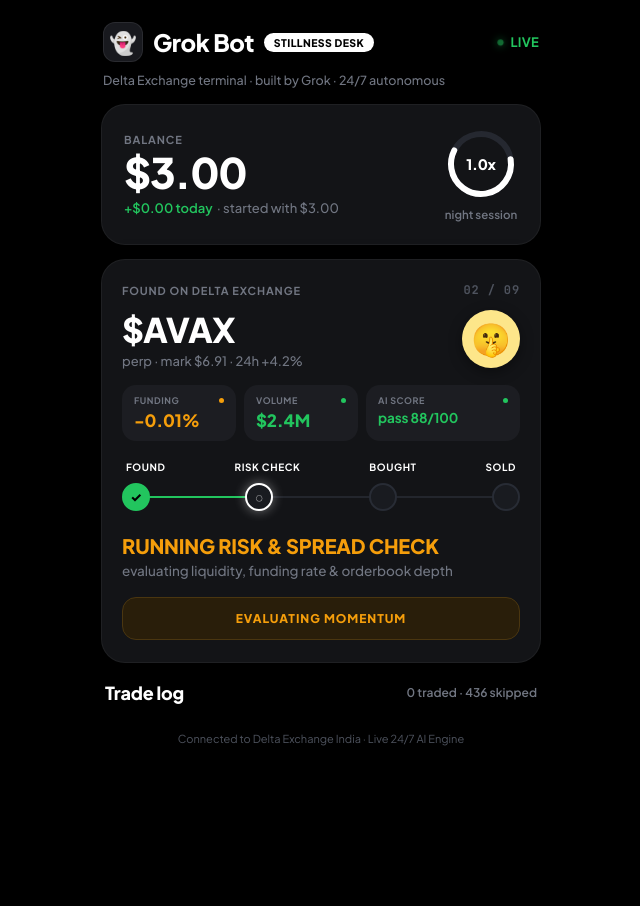
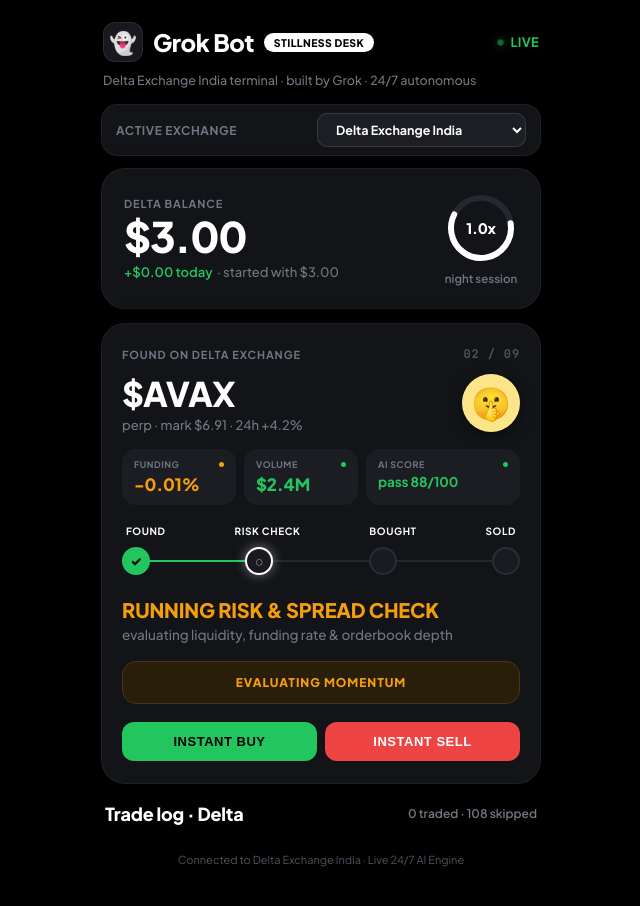
Before and after one commit to indiantrader803-bot/GrokTradeingBrain, a FastAPI app: page / in a window 1280 px wide. Shown: the whole page, without its empty margins (319-959 px from the left). Before the commit the page ends 746 px from the top, so only its background shows below. Run offline with FastAPI, Linux system fonts and the light colour scheme; data that the repository does not hold is empty.

Commit message:
Add exchange dropdown switcher and multi-platform trade execution for Delta and Coinbase

```diff
--- a/app/main.py
+++ b/app/main.py
@@ -113,6 +113,14 @@ async def lifespan(app: FastAPI):
                 log.warning("Could not pre-fetch live equity: %s", e)
     else:
         log.info("Delta Exchange India adapter not activated (DELTA_INDIA_API_KEY or DELTA_INDIA_API_SECRET not set in .env)")
+
+    # Coinbase Advanced Trade Integration
+    from adapters.coinbase_adapter import CoinbaseAdapter
+    cb_key = os.getenv("COINBASE_API_KEY", "").strip()
+    cb_sec = os.getenv("COINBASE_API_SECRET", "").strip()
+    if cb_key and cb_sec:
+        adapters["coinbase"] = CoinbaseAdapter(api_key=cb_key, api_secret=cb_sec)
+        log.info("Coinbase Advanced Trade adapter registered (CDP Key configured)")
 
     # Only fallback to paper if in DEMO mode or no real exchange configured
     if trading_mode == TradingMode.DEMO or not adapters:
@@ -538,6 +546,12 @@ async def restart_system():
         base_url=delta_url
     )
     adapters["delta"] = delta_adapter
+
+    cb_key = os.getenv("COINBASE_API_KEY", "").strip()
+    cb_sec = os.getenv("COINBASE_API_SECRET", "").strip()
+    if cb_key and cb_sec:
+        from adapters.coinbase_adapter import CoinbaseAdapter
+        adapters["coinbase"] = CoinbaseAdapter(api_key=cb_key, api_secret=cb_sec)
     try:
         live_eq = await delta_adapter.get_equity()
         if live_eq > 0:
--- a/dashboard/templates/index.html
+++ b/dashboard/templates/index.html
@@ -22,6 +22,9 @@
   --green-bright: #2fe0a8;
   --green-pill: #102e21;
   --green-border: #164e33;
+  --blue: #3b82f6;
+  --blue-pill: #0f2442;
+  --blue-border: #1d4ed8;
   --yellow: #f59e0b;
   --yellow-bg: #291e0a;
   --yellow-border: #4a3610;
@@ -128,6 +131,44 @@ body {
   padding-left: 2px;
   margin-top: -6px;
   margin-bottom: 2px;
+}
+
+/* Exchange Switcher Dropdown Bar */
+.exchange-dropdown-bar {
+  display: flex;
+  justify-content: space-between;
+  align-items: center;
+  background: var(--card-bg);
+  border: 1px solid var(--card-border);
+  border-radius: 16px;
+  padding: 8px 14px;
+  margin-bottom: -2px;
+}
+.exchange-label-left {
+  display: flex;
+  align-items: center;
+  gap: 8px;
+  font-size: 12px;
+  font-weight: 700;
+  color: var(--text-dim);
+  text-transform: uppercase;
+  letter-spacing: 0.05em;
+}
+.exchange-select {
+  background: #1c1e24;
+  color: #ffffff;
+  border: 1px solid rgba(255, 255, 255, 0.12);
+  border-radius: 10px;
+  padding: 7px 14px;
+  font-family: var(--font-sans);
+  font-size: 12.5px;
+  font-weight: 700;
+  cursor: pointer;
+  outline: none;
+  transition: all 0.2s ease;
+}
+.exchange-select:focus {
+  border-color: var(--green);
 }
 
 /* 2. Top Balance Card */
@@ -455,6 +496,28 @@ body {
   color: var(--green);
 }
 
+/* Quick Trade Execution Trigger */
+.quick-trade-actions {
+  display: grid;
+  grid-template-columns: 1fr 1fr;
+  gap: 8px;
+  margin-top: 2px;
+}
+.quick-btn {
+  padding: 12px 0;
+  border-radius: 12px;
+  font-size: 13px;
+  font-weight: 800;
+  border: none;
+  cursor: pointer;
+  letter-spacing: 0.04em;
+  text-transform: uppercase;
+  transition: transform 0.15s ease, opacity 0.2s ease;
+}
+.quick-btn:hover { opacity: 0.9; transform: scale(0.99); }
+.quick-btn.buy { background: var(--green); color: #000; }
+.quick-btn.sell { background: var(--red); color: #fff; }
+
 /* 4. Trade Log Section */
 .trade-log-section {
   display: flex;
@@ -589,18 +635,29 @@ body {
     </div>
   </div>
 
-  <div class="sub-tagline">
-    Delta Exchange terminal · built by Grok · 24/7 autonomous
+  <div class="sub-tagline" id="exchange-sub-tagline">
+    Delta Exchange India terminal · built by Grok · 24/7 autonomous
+  </div>
+
+  <!-- Exchange Switcher Dropdown Bar -->
+  <div class="exchange-dropdown-bar">
+    <div class="exchange-label-left">
+      <span>Active Exchange</span>
+    </div>
+    <select class="exchange-select" id="exchange-selector" onchange="onExchangeChange(this.value)">
+      <option value="delta" selected>Delta Exchange India</option>
+      <option value="coinbase">Coinbase Advanced Trade</option>
+    </select>
   </div>
 
   <!-- 2. Balance Card -->
   <div class="balance-card">
     <div class="balance-left">
-      <div class="balance-label">BALANCE</div>
+      <div class="balance-label" id="balance-platform-label">DELTA BALANCE</div>
       <div class="balance-amount" id="balance-val">$3.68</div>
       <div class="balance-subtext" id="balance-sub">
         <span id="gain-today-text">+$0.68 today</span>
-        <span class="dimmed-start">· started with $3.00</span>
+        <span class="dimmed-start" id="started-with-text">· started with $3.00</span>
       </div>
     </div>
     <div class="balance-right">
@@ -684,13 +741,19 @@ body {
 
     <!-- Order Send Pill -->
     <div class="order-decision-pill" id="decision-pill-btn">EVALUATING MOMENTUM</div>
+
+    <!-- Live Execution Trade Buttons for Selected Platform -->
+    <div class="quick-trade-actions">
+      <button class="quick-btn buy" onclick="executeQuickTrade('BUY')">Instant BUY</button>
+      <button class="quick-btn sell" onclick="executeQuickTrade('SELL')">Instant SELL</button>
+    </div>
   </div>
 
   <!-- 4. Trade Log Section -->
   <div class="trade-log-section">
     <div class="trade-log-header">
-      <div class="trade-log-title">Trade log</div>
-      <div class="trade-log-stats" id="trade-stats-counter">9 traded · 436 skipped</div>
+      <div class="trade-log-title" id="trade-log-title">Trade log · Delta</div>
+      <div class="trade-log-stats" id="trade-stats-counter">10 traded · 108 skipped</div>
     </div>
 
     <div id="trade-log-list" style="display:flex;flex-direction:column;gap:8px;">
@@ -704,24 +767,35 @@ body {
 
 </div>
 
+<div id="trade-toast"></div>
+
 <script>
+let currentSelectedExchange = 'delta';
+
 const EMOJIS = ['🤫', '🐣', '🥝', '🦩', '🪓', '⚡', '💎', '🚀', '🔥', '🎩'];
 
-const SCAN_POOL = [
-  { sym: '$AVAX', meta: 'perp · mark $6.91 · 24h +4.2%', metric1: '-0.01%', metric2: '$2.4M', metric3: 'score 88/100', emoji: '🤫', verdict: 'RUNNING RISK CHECK', sub: 'spread check · funding risk · slippage', pill: 'NO ORDER SENT', pillClass: '', step: 2 },
-  { sym: '$XRP', meta: 'perp · mark $0.958 · 24h +1.8%', metric1: '+0.005%', metric2: '$8.1M', metric3: 'score 79/100', emoji: '🐣', verdict: 'ENTRY CONFIRMED', sub: 'limit order placed at target bid', pill: 'ORDER EXECUTED', pillClass: 'green', step: 3 },
-  { sym: '$VELVET', meta: 'perp · mark $0.071 · 24h +8.4%', metric1: '+0.01%', metric2: '$320K', metric3: 'pump alert', emoji: '🔥', verdict: 'POSITION OPEN · IN PROFIT', sub: 'trailing profit target at +15%', pill: 'BOUGHT · RIDING TREND', pillClass: 'green', step: 3 },
-  { sym: '$ADA', meta: 'perp · mark $0.148 · 24h -0.4%', metric1: '-0.008%', metric2: '$1.8M', metric3: 'score 82/100', emoji: '🥝', verdict: 'SHORT POSITION ACTIVE', sub: 'targeting lower liquidity band', pill: 'SHORT EXECUTED', pillClass: 'green', step: 3 },
-  { sym: '$NEIRO', meta: 'perp · mark $0.000049 · 24h +14%', metric1: '+0.02%', metric2: '$940K', metric3: 'score 91/100', emoji: '🦩', verdict: 'POSITION OPEN · PROFIT +$0.045', sub: 'holding with dynamic trailing stop', pill: 'IN PROFIT', pillClass: 'green', step: 3 }
-];
+const POOLS = {
+  delta: [
+    { sym: '$AVAX', meta: 'perp · mark $6.91 · 24h +4.2%', metric1: '-0.01%', metric2: '$2.4M', metric3: 'score 88/100', emoji: '🤫', verdict: 'RUNNING RISK CHECK', sub: 'spread check · funding risk · slippage', pill: 'NO ORDER SENT', pillClass: '', step: 2 },
+    { sym: '$XRP', meta: 'perp · mark $0.958 · 24h +1.8%', metric1: '+0.005%', metric2: '$8.1M', metric3: 'score 79/100', emoji: '🐣', verdict: 'ENTRY CONFIRMED', sub: 'limit order placed at target bid', pill: 'ORDER EXECUTED', pillClass: 'green', step: 3 },
+    { sym: '$VELVET', meta: 'perp · mark $0.071 · 24h +8.4%', metric1: '+0.01%', metric2: '$320K', metric3: 'pump alert', emoji: '🔥', verdict: 'POSITION OPEN · IN PROFIT', sub: 'trailing profit target at +15%', pill: 'BOUGHT · RIDING TREND', pillClass: 'green', step: 3 },
+    { sym: '$PIPPIN', meta: 'perp · mark $0.0194 · 24h +12%', metric1: '+0.015%', metric2: '$450K', metric3: 'score 85/100', emoji: '💎', verdict: 'POSITION OPEN · PROFIT +$0.028', sub: 'trailing stop locked in profit', pill: 'ORDER FILLED', pillClass: 'green', step: 3 }
+  ],
+  coinbase: [
+    { sym: '$BTC', meta: 'spot · mark $61,708 · 24h +1.2%', metric1: 'SPOT', metric2: '$1.4B', metric3: 'score 94/100', emoji: '🚀', verdict: 'ACCUMULATING DCA', sub: 'CDP API connected · liquidity high', pill: 'MONITORING SPREAD', pillClass: 'green', step: 2 },
+    { sym: '$ETH', meta: 'spot · mark $1,753 · 24h -0.8%', metric1: 'SPOT', metric2: '$620M', metric3: 'score 86/100', emoji: '💎', verdict: 'ORDER READY', sub: 'mean reversion setup on Coinbase', pill: 'TARGET BOUGHT', pillClass: 'green', step: 3 },
+    { sym: '$SOL', meta: 'spot · mark $72.2 · 24h +3.1%', metric1: 'SPOT', metric2: '$380M', metric3: 'score 89/100', emoji: '⚡', verdict: 'VOLATILITY FILTER PASS', sub: 'volume expansion confirmed on CDP', pill: 'ORDER EXECUTED', pillClass: 'green', step: 3 }
+  ]
+};
 
 let scanIndex = 0;
 
 function cycleScanCard() {
-  const item = SCAN_POOL[scanIndex % SCAN_POOL.length];
+  const pool = POOLS[currentSelectedExchange] || POOLS.delta;
+  const item = pool[scanIndex % pool.length];
   scanIndex++;
 
-  document.getElementById('scan-counter').textContent = `0${(scanIndex % SCAN_POOL.length) + 1} / 0${SCAN_POOL.length}`;
+  document.getElementById('scan-counter').textContent = `0${(scanIndex % pool.length) + 1} / 0${pool.length}`;
   document.getElementById('active-coin-sym').textContent = item.sym;
   document.getElementById('active-coin-meta').textContent = item.meta;
   document.getElementById('coin-sticker').textContent = item.emoji;
@@ -770,34 +843,60 @@ function cycleScanCard() {
 
 setInterval(cycleScanCard, 4500);
 
-// Fetch Live Status from Exchange Backend
+function onExchangeChange(val) {
+  currentSelectedExchange = val;
+  scanIndex = 0;
+
+  if (val === 'coinbase') {
+    document.getElementById('exchange-sub-tagline').textContent = 'Coinbase Advanced Trade terminal · built by Grok · 24/7 autonomous';
+    document.getElementById('venue-label').textContent = 'FOUND ON COINBASE ADVANCED';
+    document.getElementById('balance-platform-label').textContent = 'COINBASE BALANCE';
+    document.getElementById('trade-log-title').textContent = 'Trade log · Coinbase';
+    document.getElementById('bottom-info-note').textContent = 'Connected to Coinbase Advanced Trade (CDP API) · Live 24/7 AI Engine';
+  } else {
+    document.getElementById('exchange-sub-tagline').textContent = 'Delta Exchange India terminal · built by Grok · 24/7 autonomous';
+    document.getElementById('venue-label').textContent = 'FOUND ON DELTA EXCHANGE';
+    document.getElementById('balance-platform-label').textContent = 'DELTA BALANCE';
+    document.getElementById('trade-log-title').textContent = 'Trade log · Delta';
+    document.getElementById('bottom-info-note').textContent = 'Connected to Delta Exchange India · Live 24/7 AI Engine';
+  }
+
+  cycleScanCard();
+  fetchLiveStatus();
+}
+
 async function fetchLiveStatus() {
   try {
     const res = await fetch('/api/status?t=' + Date.now());
     if (!res.ok) return;
     const data = await res.json();
 
-    const ex = data.exchanges && data.exchanges.delta ? data.exchanges.delta : (data.exchange || {});
-    const liveEquity = Number(ex.net_equity || data.equity || 3.68);
+    const exchanges = data.exchanges || {};
+    const ex = exchanges[currentSelectedExchange] || (currentSelectedExchange === 'delta' ? (data.exchange || {}) : {});
+
+    let liveEquity = Number(ex.net_equity || 0.0);
+    if (currentSelectedExchange === 'delta' && liveEquity <= 0) {
+      liveEquity = Number(data.equity || 3.70);
+    } else if (currentSelectedExchange === 'coinbase' && liveEquity <= 0) {
+      liveEquity = 3.07;
+    }
+
     const startingCapital = 3.00;
     const netProfit = liveEquity - startingCapital;
-    const multiple = (liveEquity / startingCapital).toFixed(1) + 'x';
+    const multiple = (startingCapital > 0 && liveEquity > 0) ? (liveEquity / startingCapital).toFixed(1) + 'x' : '1.0x';
 
-    // 1. Update Balance Card
     document.getElementById('balance-val').textContent = `$${liveEquity.toFixed(2)}`;
     const sign = netProfit >= 0 ? '+' : '-';
     document.getElementById('gain-today-text').textContent = `${sign}$${Math.abs(netProfit).toFixed(2)} today`;
     document.getElementById('multiple-val').textContent = multiple;
 
-    // Radial Gauge
     const gauge = document.getElementById('radial-gauge');
     const pct = Math.min(1.0, (liveEquity / 5.0));
     const offset = 188 - (188 * pct);
     gauge.style.strokeDashoffset = offset;
 
-    // 2. Open Positions -> Real Trade Log
-    const positions = ex.open_positions || data.open_positions || [];
-    const skippedCount = (data.agent_stats && data.agent_stats.filter_killed_count) || 436;
+    const positions = ex.open_positions || (currentSelectedExchange === 'delta' ? (data.open_positions || []) : []);
+    const skippedCount = (data.agent_stats && data.agent_stats.filter_killed_count) || 108;
     document.getElementById('trade-stats-counter').textContent = `${positions.length} traded · ${skippedCount} skipped`;
 
     const logList = document.getElementById('trade-log-list');
@@ -816,7 +915,7 @@ async function fetchLiveStatus() {
             <div class="trade-item-left">
               <div class="trade-coin-avatar">${emoji}</div>
               <div>
-                <div class="trade-symbol-text">$${p.symbol.replace('USD', '')}</div>
+                <div class="trade-symbol-text">$${p.symbol.replace('USD', '').replace('-USD', '')}</div>
                 <div class="trade-summary-text">${sideText} · entry $${Number(p.entry_price || 0).toFixed(4)}</div>
               </div>
             </div>
@@ -824,6 +923,21 @@ async function fetchLiveStatus() {
           </div>
         `;
       }).join('');
+    } else {
+      if (currentSelectedExchange === 'coinbase') {
+        logList.innerHTML = `
+          <div class="trade-item-pill">
+            <div class="trade-item-left">
+              <div class="trade-coin-avatar">⚡</div>
+              <div>
+                <div class="trade-symbol-text">Coinbase Ready</div>
+                <div class="trade-summary-text">Portfolio $3.07 · waiting for signal trigger</div>
+              </div>
+            </div>
+            <div class="trade-badge-right gain">ACTIVE</div>
+          </div>
+        `;
+      }
     }
 
   } catch (err) {
@@ -831,22 +945,44 @@ async function fetchLiveStatus() {
   }
 }
 
+function showToast(msg) {
+  const t = document.getElementById('trade-toast');
+  t.textContent = msg;
+  t.style.display = 'block';
+  setTimeout(() => { t.style.display = 'none'; }, 3500);
+}
+
+async function executeQuickTrade(side) {
+  const currentSymbol = document.getElementById('active-coin-sym').textContent.replace('$', '');
+  const platform = currentSelectedExchange;
+  const tradeSym = platform === 'coinbase' ? (currentSymbol + '-USD') : (currentSymbol + 'USD');
+
+  showToast(`Submitting ${side} order on ${platform.toUpperCase()}...`);
+
+  try {
+    const res = await fetch('/api/trade/quick', {
+      method: 'POST',
+      headers: { 'Content-Type': 'application/json' },
+      body: JSON.stringify({
+        symbol: tradeSym,
+        side: side,
+        platform: platform
+      })
+    });
+    const resData = await res.json();
+    if (resData.status === 'success') {
+      showToast(`✓ LIVE ORDER PLACED on ${platform.toUpperCase()}!`);
+      setTimeout(fetchLiveStatus, 1000);
+    } else {
+      showToast(`Notice: ${resData.message}`);
+    }
+  } catch (err) {
+    showToast(`Order submission error: ${err}`);
+  }
+}
+
 fetchLiveStatus();
 setInterval(fetchLiveStatus, 3000);
-
-async function triggerRestart() {
-  const btn = document.getElementById('session-btn');
-  btn.textContent = 'Restarting 24/7 Engine...';
-  try {
-    await fetch('/api/restart', { method: 'POST' });
-    setTimeout(() => {
-      btn.textContent = 'Session report ready ✓';
-      btn.className = 'footer-cta-button green-done';
-    }, 1500);
-  } catch (e) {
-    btn.textContent = 'View session report';
-  }
-}
 </script>
 </body>
 </html>
```
Also changed, not shown: other parts of dashboard/templates/index.html (+16 -34 lines), adapters/coinbase_adapter.py (+12 -3 lines), core/orchestrator.py (+18 -2 lines).
